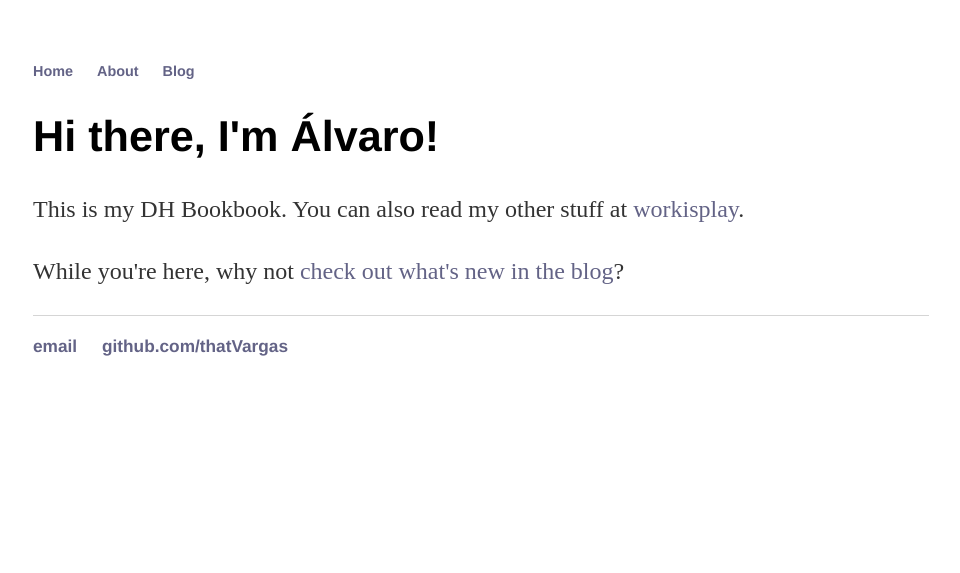
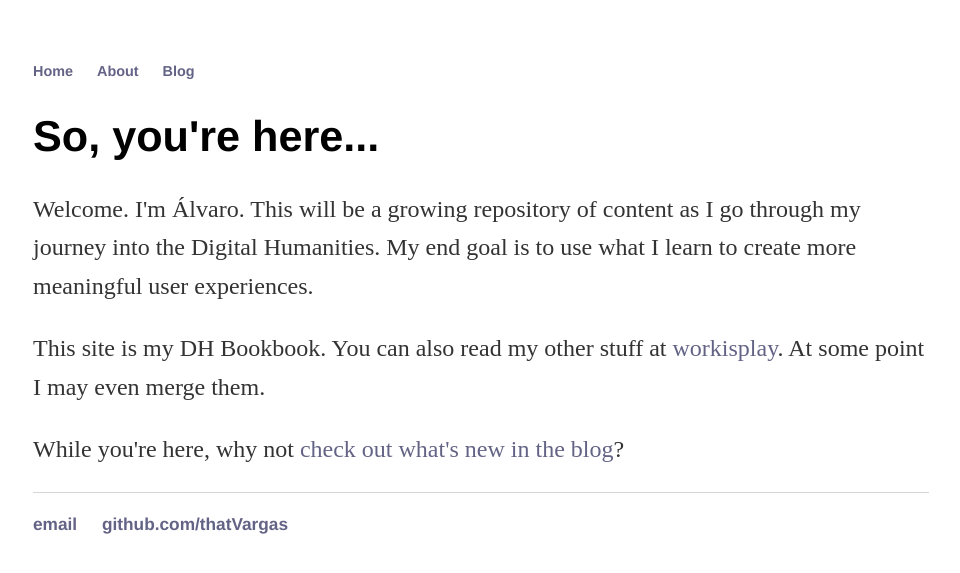
Before and after one commit to thatVargas/thatvargas.github.io, a Jekyll site: the page built from index.html, in a window 1280 px wide. Shown: the top 573 px of the page, without its empty margins (159-1119 px from the left). Built offline with Jekyll 4.4.1, drawn with Linux system fonts in a browser that asks for light colours.

Commit message:
Update index.html

```diff
--- a/index.html
+++ b/index.html
@@ -4,8 +4,9 @@ title: Álvaro's DH Bookbook
 ---
 
 		<div class="blurb">
-			<h1>Hi there, I'm Álvaro!</h1>
-			<p>This is my DH Bookbook. You can also read my other stuff at <a href="http://workisplay.com">workisplay</a>.</p>
+			<h1>So, you're here...</h1>
+			<p>Welcome. I'm Álvaro. This will be a growing repository of content as I go through my journey into the Digital Humanities. My end goal is to use what I learn to create more meaningful user experiences.
+			<p>This site is my DH Bookbook. You can also read my other stuff at <a href="http://workisplay.com">workisplay</a>. At some point I may even merge them.</p>
 			<P> While you're here, why not <a href=/blog/>check out what's new in the blog</a>?
 <p> </p>
 <p> </p>
```
